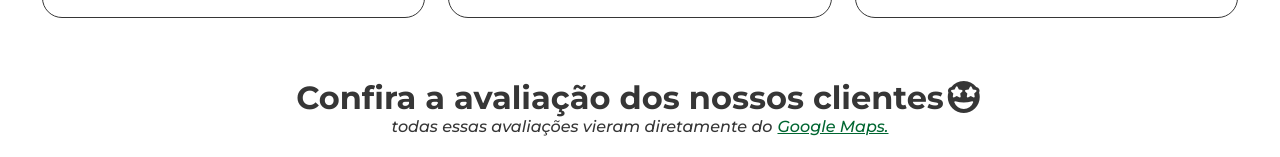
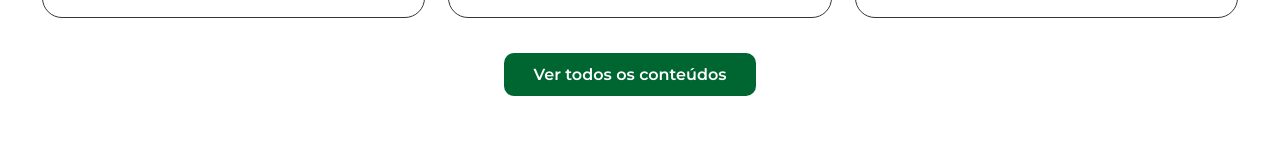
Before and after one commit to peuzada2/AGRO-CONTROL-WEBSITE, a website: page index.html in a window 1280 px wide. Shown: the part 4252-4409 px from the top of the page. Drawn offline with nearby package versions, Linux system fonts and the light colour scheme.

Commit message:
Corrige estilo do botão do blog reaproveitando classe base

```diff
--- a/index.html
+++ b/index.html
@@ -355,6 +355,9 @@ próximo, com soluções sob medida para você crescer com segurança e tranquil
     <a href="./blog/contabilidade2026.html"><i class="fa-solid fa-arrow-up-right-from-square"></i>Leia Mais...</a>
 </div>
     </div>
+    <div class="blog-cta">
+        <a href="./indiceblog.html" class="button-home button-blog-index">Ver todos os conteúdos</a>
+    </div>
 </div>
 
     <h2 class="title-avaliacao" id="title-avaliacao">Confira a avaliação dos nossos clientes<i class="fa-solid fa-face-grin-stars"></i></h2>
--- a/src/styles/style.css
+++ b/src/styles/style.css
@@ -682,6 +682,32 @@ a:hover {
   gap: 10px;
 }
 
+.blog-cta {
+  display: flex;
+  justify-content: center;
+  margin-top: 35px;
+}
+
+.button-blog-index {
+  display: inline-flex;
+  align-items: center;
+  justify-content: center;
+  color: var(--text);
+  background-color: var(--main-color);
+  background-image: none;
+  background-size: 0;
+  text-decoration: none;
+  padding: 12px 30px;
+  border-radius: 10px;
+  transition: all .2s ease-in-out;
+  font-weight: 600;
+}
+
+.button-blog-index:hover {
+  transform: scale(1.05);
+  opacity: 0.9;
+}
+
 .container-entre-em-contato {
   display: block;
   background-position: center;
```
